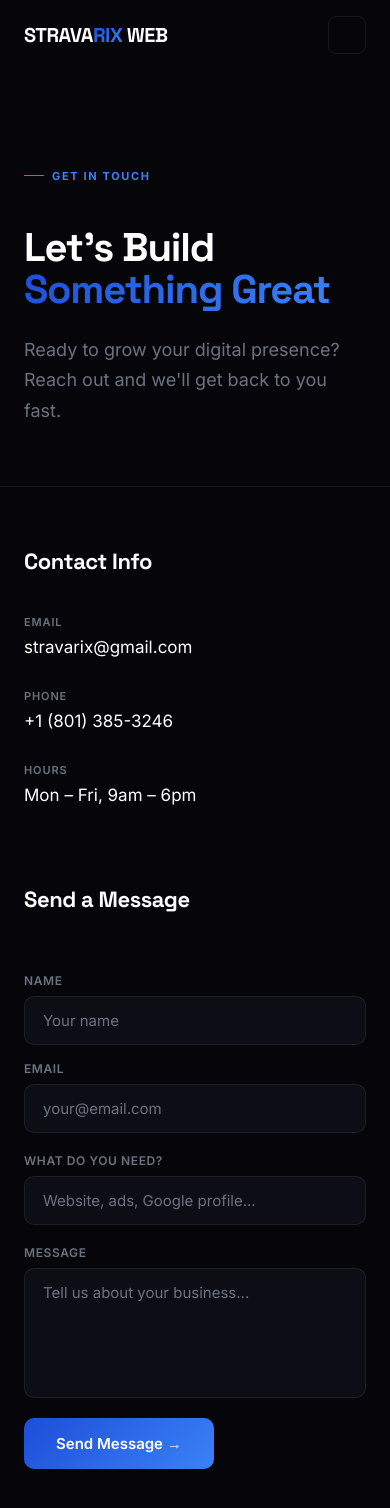
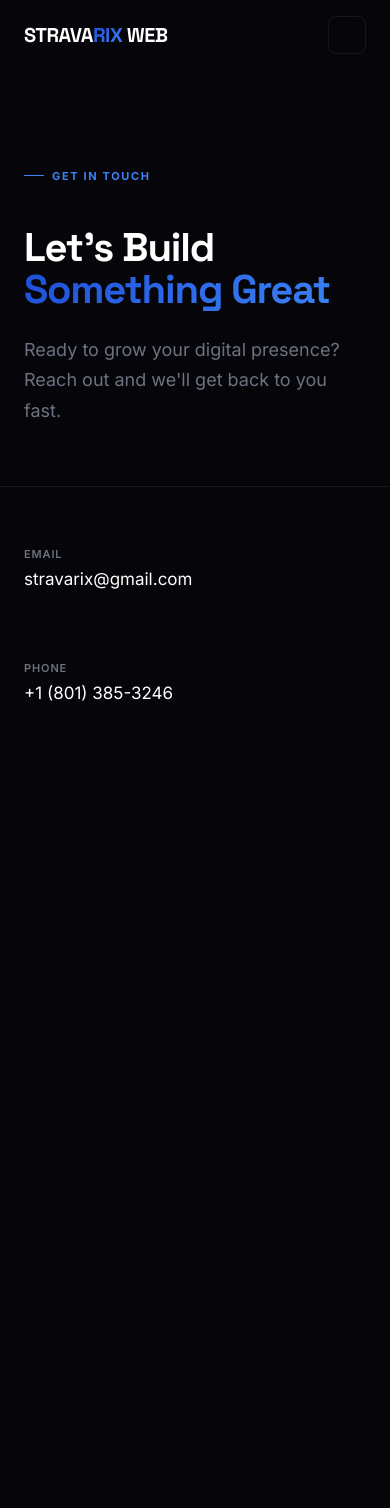
Before and after one commit to levimcdougal/Stravarix, a React (Vite) app: page /contact in a window 390 px wide. Shown: the top 1508 px of the page. After the commit the page ends 844 px from the top, so only its background shows below. Built offline with nearby package versions, Linux system fonts and the light colour scheme.

Commit message:
fix mobile stats layout, remove contact form

```diff
--- a/src/index.css
+++ b/src/index.css
@@ -1149,7 +1149,7 @@ body {
   .works-display { height: auto; display: flex; flex-direction: column; gap: 16px; min-height: unset; }
   .works-card-outer { position: relative !important; left: auto !important; width: 100% !important; height: 60vw !important; min-height: 280px; bottom: auto !important; }
   .works-browser { transform: none !important; }
-  .stats-grid { grid-template-columns: 1fr 1fr; }
+  .stats-grid { grid-template-columns: 1fr; }
   .footer { padding: 60px 24px 32px; }
   .footer-top { grid-template-columns: 1fr; gap: 40px; }
   .footer-bottom { flex-direction: column; gap: 16px; text-align: center; }
@@ -1422,6 +1422,13 @@ body {
   gap: 80px;
   padding-top: 60px;
 }
+.cp-contact-simple {
+  display: flex;
+  flex-direction: column;
+  gap: 40px;
+  padding-top: 60px;
+  max-width: 480px;
+}
 .cp-details-title {
   font-family: var(--font-display);
   font-size: 22px;
--- a/src/pages/ContactPage.jsx
+++ b/src/pages/ContactPage.jsx
@@ -80,54 +80,15 @@ export default function ContactPage() {
         </section>
 
         <section className="cp-info-section">
-          <div className="cp-info-grid">
-
-            <div className="cp-details">
-              <h2 className="cp-details-title">Contact Info</h2>
-
+          <div className="cp-contact-simple">
             <div className="cp-detail-item">
               <div className="cp-detail-label">Email</div>
               <a href="mailto:stravarix@gmail.com" className="cp-detail-value">stravarix@gmail.com</a>
             </div>
-
             <div className="cp-detail-item">
               <div className="cp-detail-label">Phone</div>
               <a href="tel:+18013853246" className="cp-detail-value">+1 (801) 385-3246</a>
             </div>
-
-<div className="cp-detail-item">
-                <div className="cp-detail-label">Hours</div>
-                <div className="cp-detail-value">Mon – Fri, 9am – 6pm</div>
-              </div>
-            </div>
-
-            <form className="cp-form" onSubmit={e => e.preventDefault()}>
-              <h2 className="cp-details-title">Send a Message</h2>
-
-              <div className="cp-field-row">
-                <div className="cp-field">
-                  <label className="cp-label">Name</label>
-                  <input className="cp-input" type="text" placeholder="Your name" />
-                </div>
-                <div className="cp-field">
-                  <label className="cp-label">Email</label>
-                  <input className="cp-input" type="email" placeholder="your@email.com" />
-                </div>
-              </div>
-
-              <div className="cp-field">
-                <label className="cp-label">What do you need?</label>
-                <input className="cp-input" type="text" placeholder="Website, ads, Google profile..." />
-              </div>
-
-              <div className="cp-field">
-                <label className="cp-label">Message</label>
-                <textarea className="cp-input cp-textarea" placeholder="Tell us about your business..." rows={5} />
-              </div>
-
-              <button type="submit" className="cp-submit">Send Message →</button>
-            </form>
-
           </div>
         </section>
 
```
Lines whose indentation alone changed are shown as unchanged.
